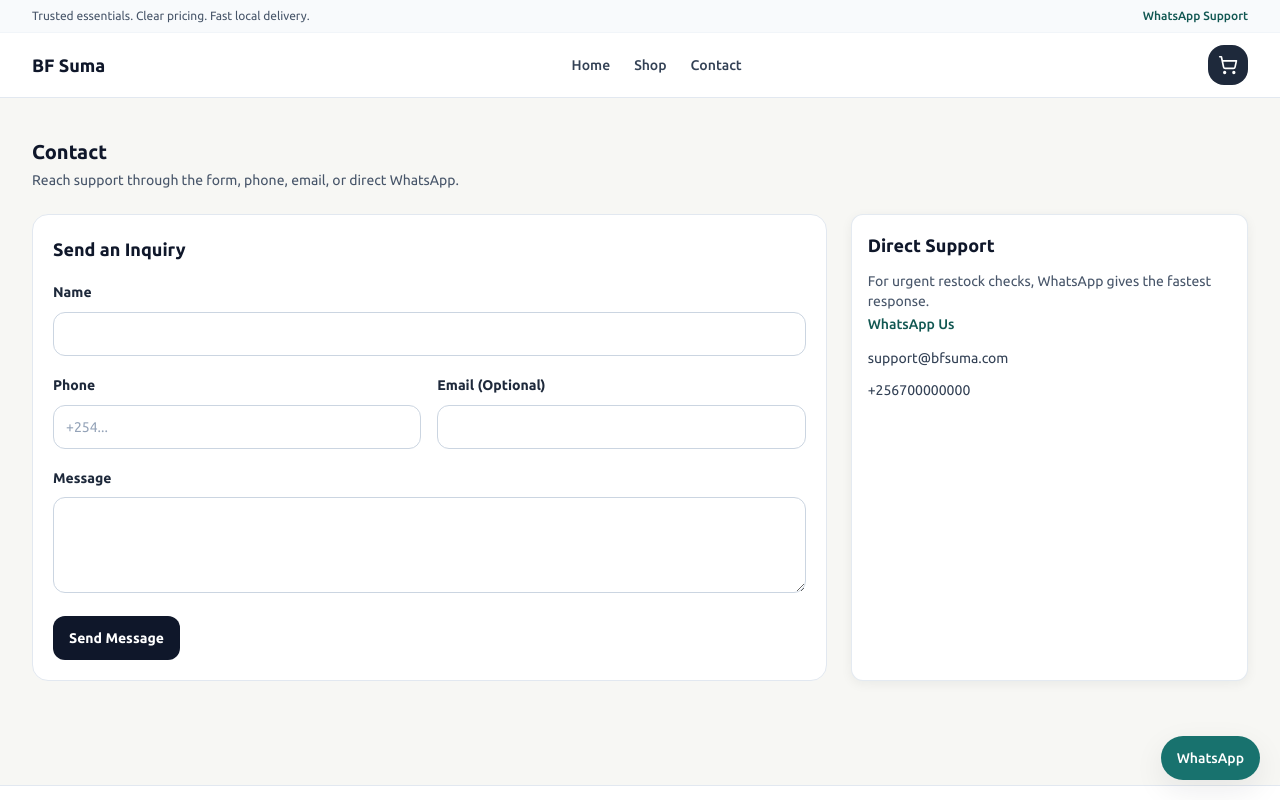
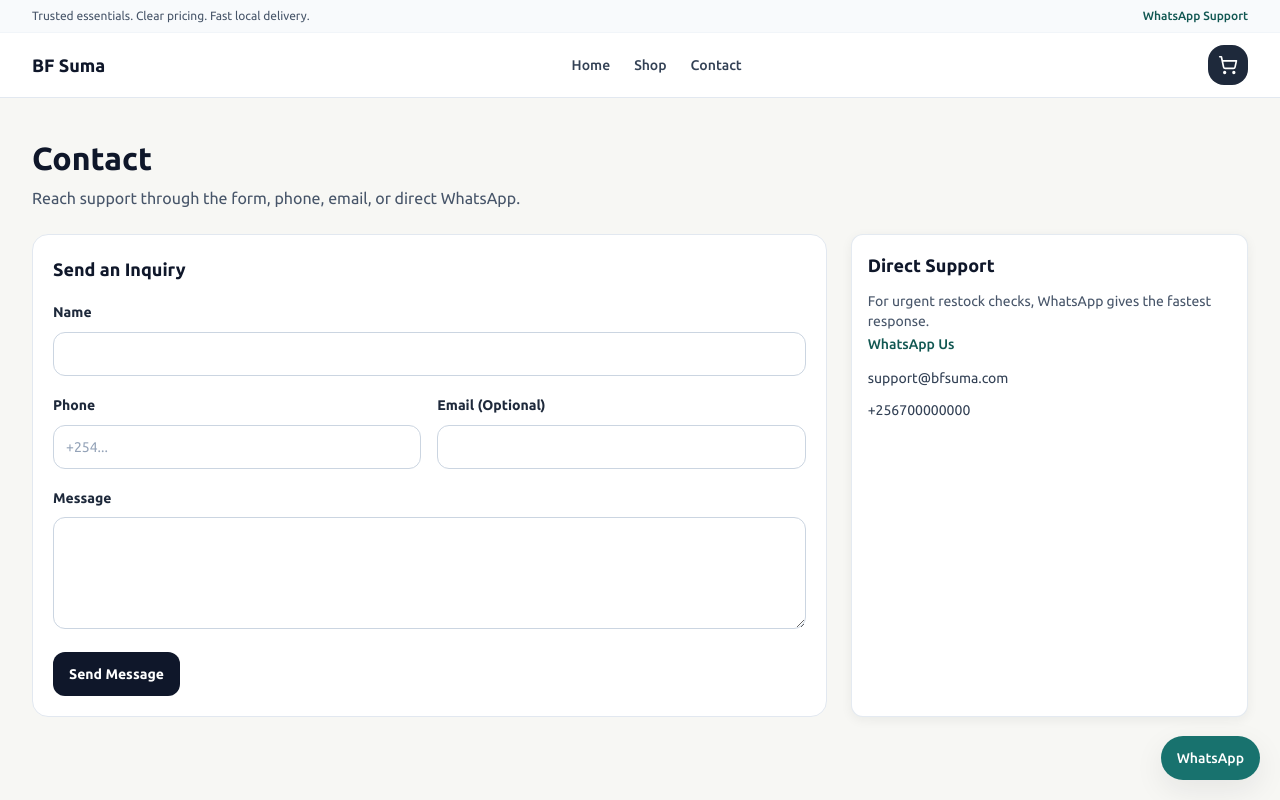
Before and after one commit to kashik09/bf-suma, a Next.js app: page /contact in a window 1280 px wide. Shown: the top 800 px of the page. Built offline with nearby package versions, Linux system fonts and the light colour scheme.

Commit message:
style(ui): refine section, empty, loading, and textarea presentation

```diff
--- a/src/components/ui/empty-state.tsx
+++ b/src/components/ui/empty-state.tsx
@@ -12,9 +12,9 @@ export function EmptyState({
   onAction?: () => void;
 }) {
   return (
-    <div className="rounded-lg border border-dashed border-slate-300 bg-slate-50 p-8 text-center">
-      <h3 className="text-base font-semibold text-slate-900">{title}</h3>
-      <p className="mt-2 text-sm text-slate-600">{description}</p>
+    <div className="rounded-lg border border-dashed border-slate-300 bg-white p-8 text-center shadow-soft">
+      <h3 className="text-lg font-semibold text-slate-900">{title}</h3>
+      <p className="mt-2 text-sm leading-relaxed text-slate-600">{description}</p>
       {actionLabel && onAction ? (
         <Button className="mt-4" onClick={onAction} variant="secondary">
           {actionLabel}
--- a/src/components/ui/loading-state.tsx
+++ b/src/components/ui/loading-state.tsx
@@ -1,7 +1,7 @@
 export function LoadingState({ label = "Loading..." }: { label?: string }) {
   return (
-    <div className="flex items-center gap-3 rounded-md border border-slate-200 bg-white p-4 text-sm text-slate-600">
-      <span className="inline-block h-4 w-4 animate-spin rounded-full border-2 border-slate-300 border-t-brand-600" />
+    <div className="flex items-center gap-3 rounded-md border border-slate-200 bg-white p-4 text-sm text-slate-600 shadow-soft">
+      <span className="inline-block h-4 w-4 animate-spin rounded-full border-2 border-slate-300 border-t-slate-900" />
       <span>{label}</span>
     </div>
   );
--- a/src/components/ui/section-header.tsx
+++ b/src/components/ui/section-header.tsx
@@ -8,12 +8,12 @@ export function SectionHeader({
   action?: React.ReactNode;
 }) {
   return (
-    <div className="flex flex-col gap-3 sm:flex-row sm:items-center sm:justify-between">
-      <div>
-        <h2 className="text-xl font-semibold text-slate-900">{title}</h2>
-        {description ? <p className="mt-1 text-sm text-slate-600">{description}</p> : null}
+    <div className="flex flex-col gap-3 sm:flex-row sm:items-end sm:justify-between">
+      <div className="max-w-3xl">
+        <h2 className="text-2xl font-bold leading-tight text-slate-900 sm:text-[2rem]">{title}</h2>
+        {description ? <p className="mt-2 text-sm leading-relaxed text-slate-600 sm:text-base">{description}</p> : null}
       </div>
-      {action ? <div>{action}</div> : null}
+      {action ? <div className="shrink-0">{action}</div> : null}
     </div>
   );
 }
--- a/src/components/ui/textarea.tsx
+++ b/src/components/ui/textarea.tsx
@@ -8,7 +8,7 @@ export const Textarea = React.forwardRef<HTMLTextAreaElement, TextareaProps>(
     <textarea
       ref={ref}
       className={cn(
-        "min-h-24 w-full rounded-md border border-slate-300 bg-white px-3 py-2 text-sm outline-none ring-brand-500 placeholder:text-slate-400 focus:ring-2",
+        "min-h-28 w-full rounded-md border border-slate-300 bg-white px-3 py-2.5 text-sm text-slate-900 outline-none ring-brand-500 placeholder:text-slate-400 focus:border-brand-500 focus:ring-2",
         className
       )}
       {...props}
```
